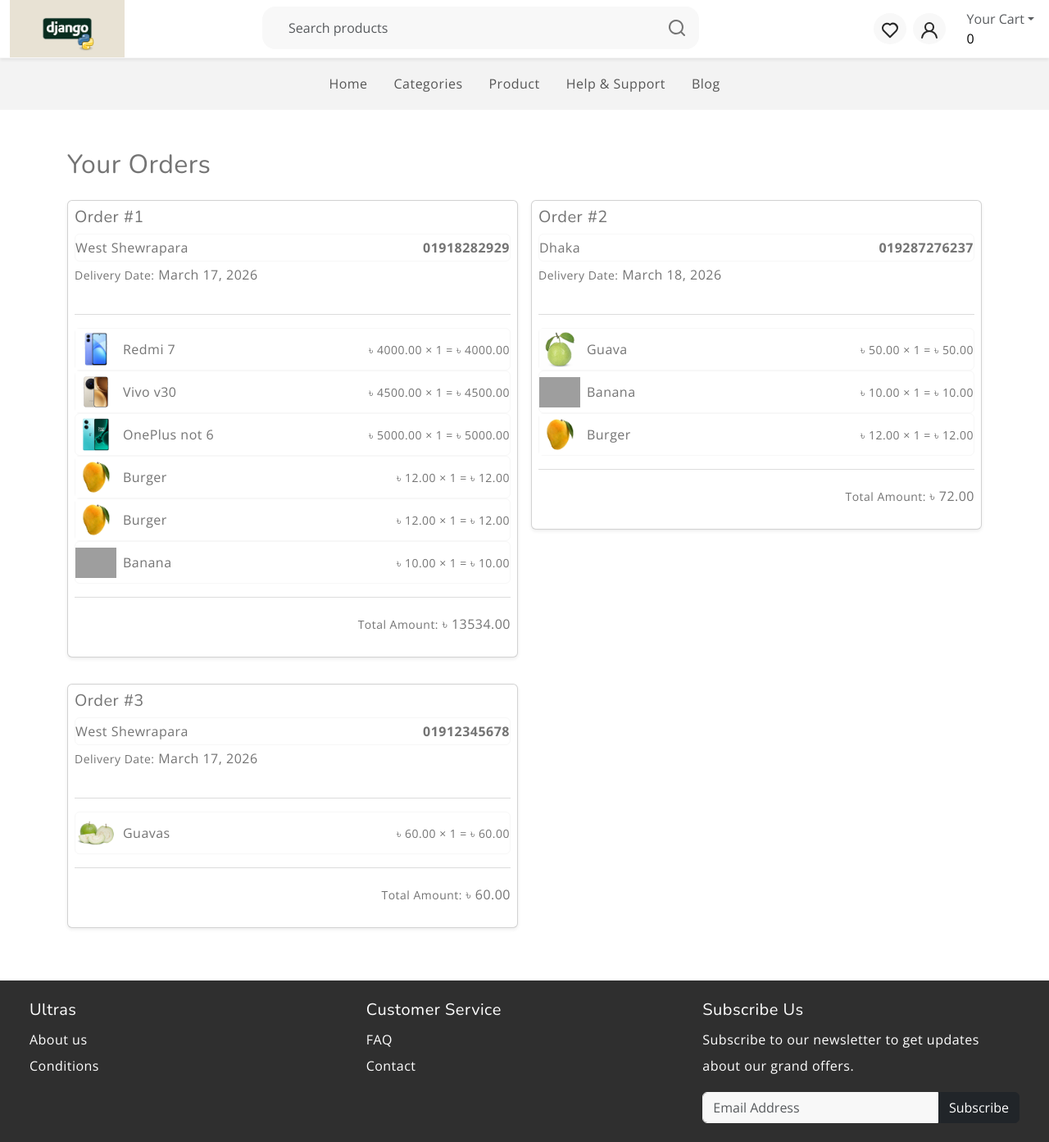
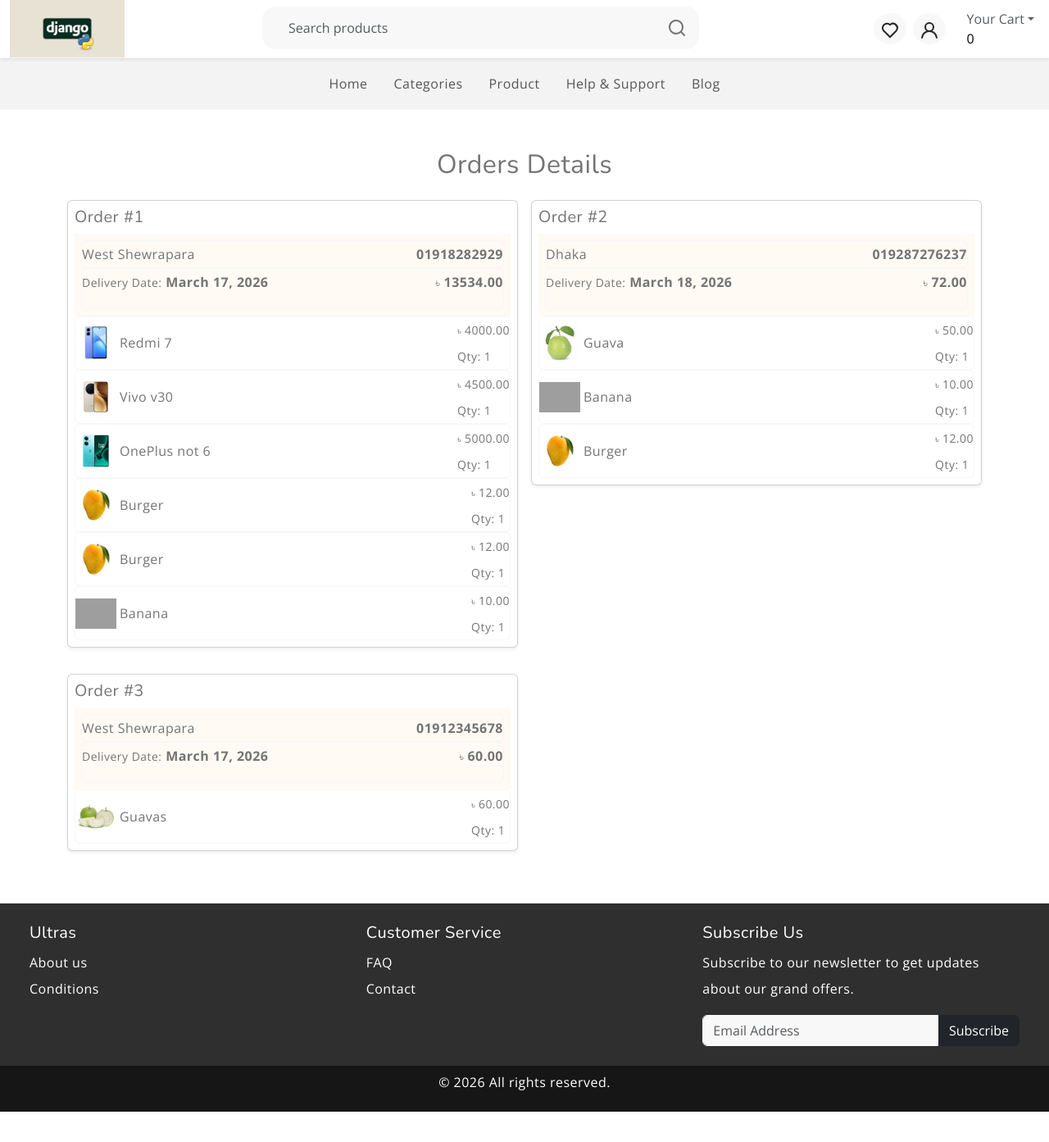
Before and after one commit to dhrubamajumder/e_commerce_wibesite_design_with_django, a Django app: page /home/cart-details/ in a window 1280 px wide. Shown: the top 1393 px of the page at 82% size. After the commit the page ends 1356 px from the top, so only its background shows below. Run offline with Django 5.2, Linux system fonts and the light colour scheme; a user stored in the database is signed in; data comes from the database, SQL or seed files in the repository; grey boxes are pictures that could not be loaded.

Commit message:
order details

```diff
--- a/products/templates/product/cart_details_list.html
+++ b/products/templates/product/cart_details_list.html
@@ -2,7 +2,7 @@
 
 {% block content %}
 <div class="container my-5">
-    <h2 class="mb-4">Your Orders</h2>
+    <h2 class="mb-4 text-center">Orders Details</h2>
 
     {% if orders %}
         <div class="row g-3">
@@ -10,22 +10,31 @@
             <div class="col-6">
                 <div class="card shadow-sm p-2 mb-3">
                     <h5>Order #{{ forloop.counter }}</h5>
-                    <div class="d-flex align-items-center justify-content-between border rounded">
-                        <div class="d-flex align-items-center gap-2">
-                            <p class="mb-0">{{ order.address }}</p>
+                    <div class="background p-2 " style="background-color: rgb(255, 250, 244);">
+                        <div class="d-flex align-items-center justify-content-between border rounded">
+                            <div class="d-flex align-items-center gap-2">
+                                <p class="mb-0">{{ order.address }}</p>
+                            </div>
+                            <div>
+                                <strong>{{ order.phone }}</strong>
+                            </div>
                         </div>
-                        <div>
-                            <strong>{{ order.phone }}</strong>
+                        <div class="d-flex align-items-center justify-content-between border rounded">
+                            <div class="d-flex align-items-center gap-2">
+                                <p><small>Delivery Date:</small> <strong>{{ order.delivery_date }}</strong></p>
+                            </div>
+                            <div>
+                                <p class="text-end"><small>৳ </small><strong> {{ order.total_amount }}</strong></p>
+                            </div>
                         </div>
+
                     </div>
-                    <p><small>Delivery Date:</small> {{ order.delivery_date }}</p>
 
-                    <hr>
                     <div class="d-flex flex-column">
                         {% for item in order.items.all %}
                         <div class="d-flex align-items-center justify-content-between border rounded">
                             <!-- Product Image -->
-                            <div class="d-flex align-items-center gap-2">
+                            <div class="d-flex align-items-center gap-1">
                                 {% if item.product.image %}
                                 <img src="{{ item.product.image.url }}" alt="{{ item.product.name }}" style="width:50px; height:50px; object-fit:contain;">
                                 {% endif %}
@@ -33,12 +42,12 @@
                             </div>
                             <!-- Quantity × Price = Subtotal -->
                             <div>
-                                <small>৳ {{ item.price }} × {{ item.quantity }} = ৳ {{ item.get_subtotal }}</small>
+                                <!-- <small>৳ {{ item.price }} × {{ item.quantity }} = ৳ {{ item.get_subtotal }}</small> -->
+                                <small><small>৳ </small>{{ item.price }}</small><br>
+                                <small>Qty: {{ item.quantity }}</small>
                             </div>
                         </div>
                         {% endfor %}
-                        <hr>
-                        <p class="text-end"><small>Total Amount:</small> ৳ {{ order.total_amount }}</p>
                     </div>
                 </div>
             </div>
--- a/products/views.py
+++ b/products/views.py
@@ -305,8 +305,7 @@ def cart_list(request):
 def cart_details_list(request):
     orders = Order.objects.filter(user=request.user).order_by('-id')
     for order in orders:
-        print(order.id, order.items.all())
-    return render(request, "product/cart_details_list.html", {"orders": orders})
+        return render(request, "product/cart_details_list.html", {"orders": orders})
 
 
 def offcanvas(request):
```
